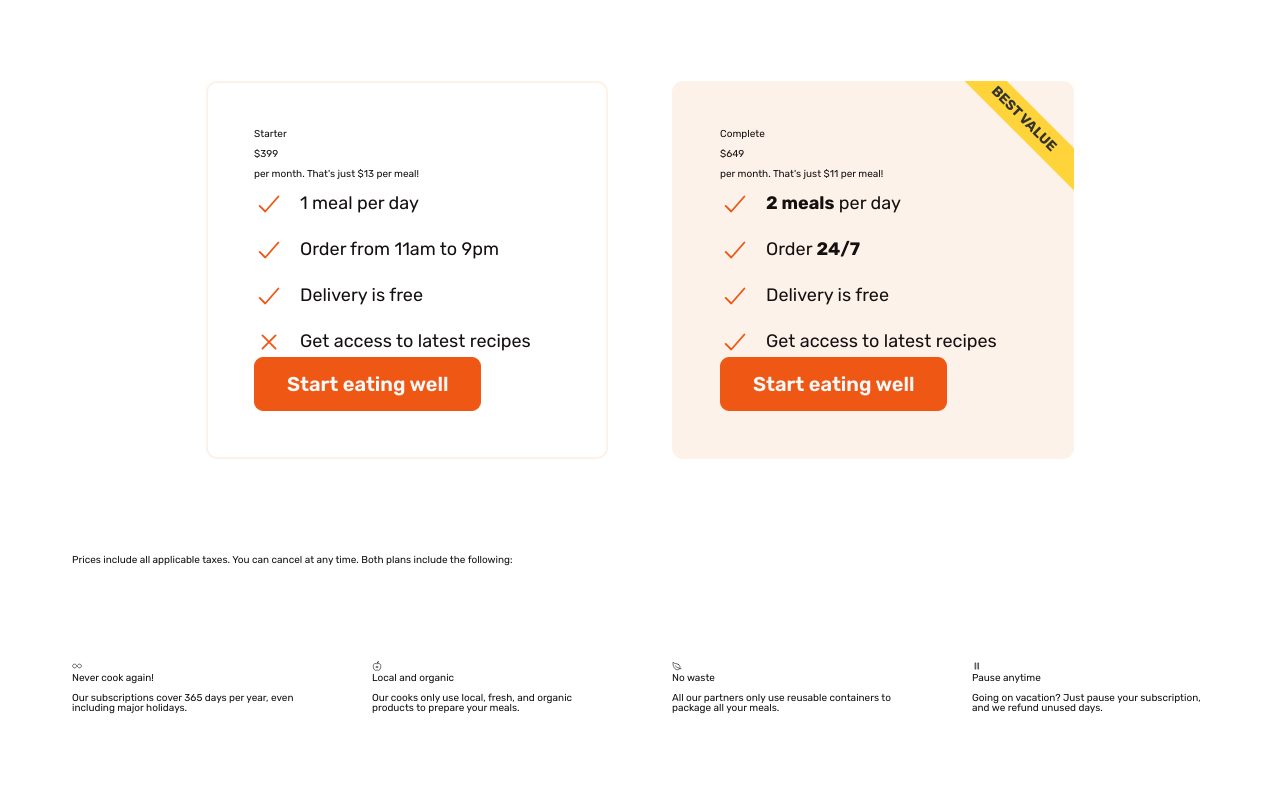
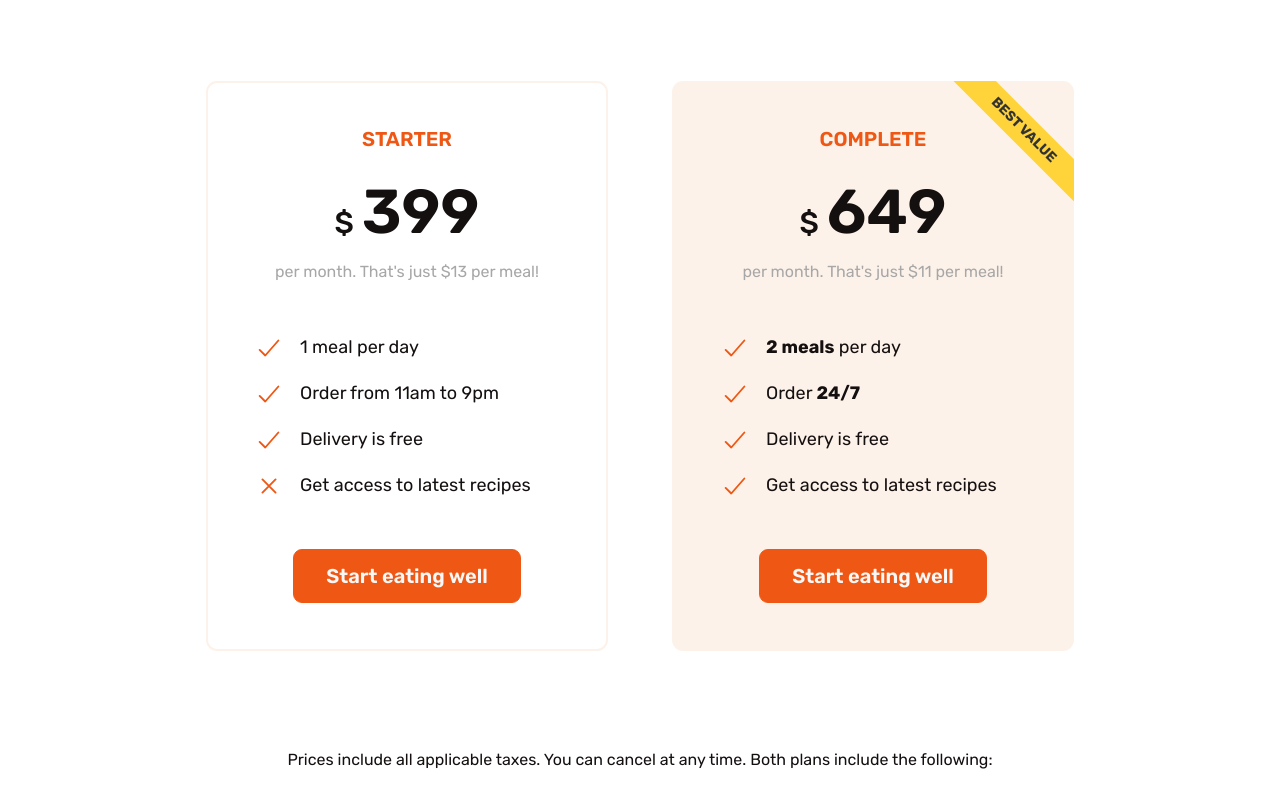
Before and after one commit to shahadat3669/waregfood, a website built with webpack: page src/index.html in a window 1280 px wide. Shown: the part 4800-5600 px from the top of the page. Built offline with nearby package versions, Linux system fonts and the light colour scheme; a script that the page names is missing.

Commit message:
Add styles for plan elements in pricing section.

```diff
--- a/src/main.scss
+++ b/src/main.scss
@@ -727,4 +727,48 @@ h4,
       }
     }
   }
+
+  &__plan-header {
+    text-align: center;
+    margin-bottom: 4.8rem;
+  }
+
+  &__plan-name {
+    color: $primary;
+    font-weight: 600;
+    font-size: 2rem;
+    text-transform: uppercase;
+    letter-spacing: 0.75;
+    margin-bottom: 3.2rem;
+  }
+
+  &__plan-price {
+    font-size: 6.2rem;
+    font-weight: 600;
+    color: $dark-gray-1;
+    margin-bottom: 1.6rem;
+
+    & span {
+      font-size: 3rem;
+      font-weight: 500;
+      margin-right: 0.8rem;
+    }
+  }
+
+  &__plan-text {
+    font-size: 1.6rem;
+    line-height: 1.6;
+    color: $light-gray-2;
+  }
+
+  &__plan-sing-up {
+    text-align: center;
+    margin-top: 4.8rem;
+  }
+
+  &__plan-details {
+    font-size: 1.6rem;
+    line-height: 1.6;
+    text-align: center;
+  }
 }
```
